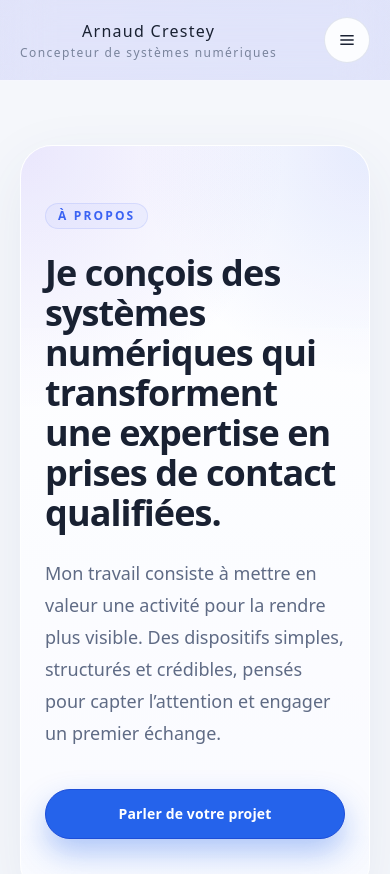
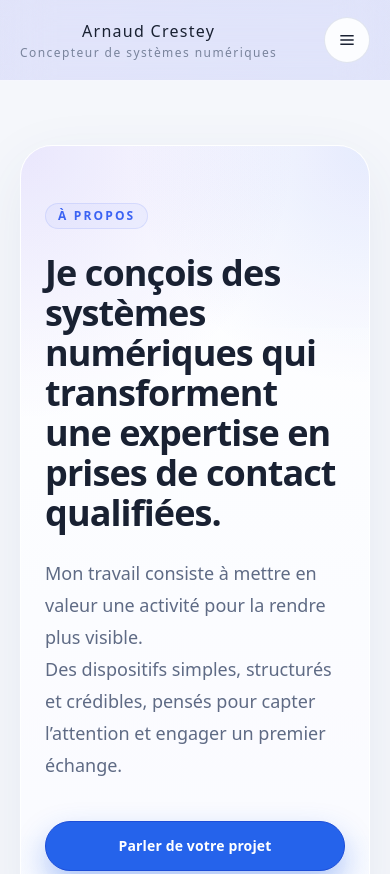
Before and after one commit to arnaudcrestey/portail-site-vitrine, a Next.js app: page /a-propos in a window 390 px wide. Shown: the top 874 px of the page. Built offline with nearby package versions, Linux system fonts and the light colour scheme.

Commit message:
Update page-hero.tsx

```diff
--- a/components/page-hero.tsx
+++ b/components/page-hero.tsx
@@ -21,7 +21,7 @@ export function PageHero({
           <div className="relative max-w-4xl">
             <span className="section-eyebrow">{eyebrow}</span>
             <h1 className="mt-6 text-balance text-4xl font-semibold sm:text-5xl lg:text-6xl">{title}</h1>
-            <p className="mt-6 max-w-3xl text-lg leading-8 text-slate sm:text-xl">{description}</p>
+           <p className="mt-6 max-w-3xl whitespace-pre-line text-lg leading-8 text-slate sm:text-xl">{description}</p>
             {primaryCta || secondaryCta ? (
               <div className="mt-10 flex flex-col gap-4 sm:flex-row">
                 {primaryCta ? <ButtonLink href={primaryCta.href}>{primaryCta.label}</ButtonLink> : null}
```
